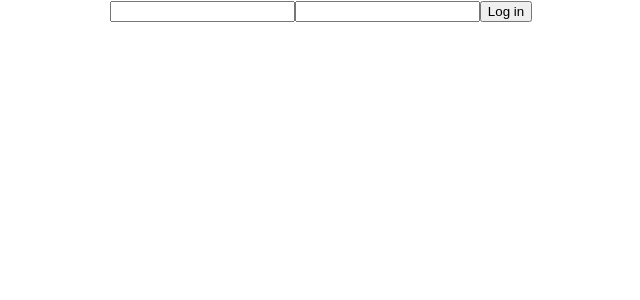
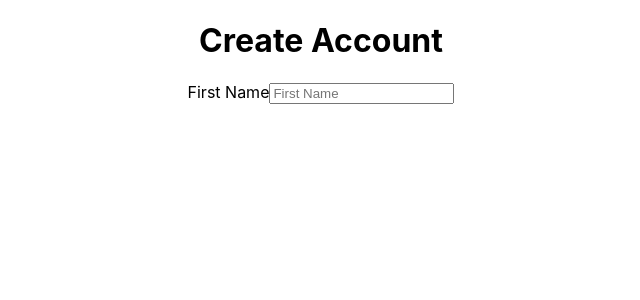
Before and after one commit to build-week-corporate-event-planner-2019/Front-End, a React (Create React App) app in the folder event-planner/: page /login in a window 1280 px wide. Shown: the top 300 px of the page, without its empty margins (319-959 px from the left). Built offline with nearby package versions, Linux system fonts and the light colour scheme.

Commit message:
firstname details

```diff
--- a/event-planner/src/components/Login.js
+++ b/event-planner/src/components/Login.js
@@ -1,60 +1,89 @@
-import React from "react";
-// import { axiosWithAuth } from '../utils/axiosWithAuth';
+import React, { Component } from 'react'
 
-
-class Login extends React.Component {
-    // make a post request to retrieve a token from the api
-    // when you have handled the token, navigate to the BubblePage route
-    state = {
-        credentials: {
-            username: '',
-            password: ''
-        }
-    };
-
-    handleChange = e => {
-        this.setState({
-            credentials: {
-                ...this.state.credentials,
-                [e.target.name]: e.target.value
-            }
-        });
-    };
-
-    // login = e => {
-    //     e.preventDefault();
-    //     // axiosWithAuth ==> ?? an axios instance; .post() ==> ?? promise
-    //     axiosWithAuth()
-    //         .post('/api/login', this.state.credentials)
-    //         .then(res => {
-    //             localStorage.setItem('token', res.data.payload);
-    //             // redirect to the apps main page?
-    //             this.props.history.push('/protected');
-    //         })
-    //         .catch(err => console.log(err));
-    // };
-
+export class Login extends Component {
     render() {
         return (
-            <div>
-                <form onSubmit={this.login}>
-                    <input
+            <div className="wrapper">
+                <div className="form-wrapper"></div>
+                <h1>Create Account</h1>
+                <form onSubmit= {this.handleSubmit} noValidate>
+                    <div className="firstName">
+                        <label htmlFor="firstName">First Name</label>
+                        <input
                         type="text"
-                        name="username"
-                        value={this.state.credentials.username}
-                        onChange={this.handleChange}
-                    />
-                    <input
-                        type="password"
-                        name="password"
-                        value={this.state.credentials.password}
-                        onChange={this.handleChange}
-                    />
-                    <button>Log in</button>
+                        className=""
+                        placeholder="First Name"
+                        name="firstName"
+                        noValidate
+                        onChange={this.handleChange}/>
+                    </div>
                 </form>
+
             </div>
-        );
+        )
     }
 }
 
-export default Login;
+export default Login
+
+
+// import React from "react";
+// // import { axiosWithAuth } from '../utils/axiosWithAuth';
+
+
+// class Login extends React.Component {
+//     // make a post request to retrieve a token from the api
+//     // when you have handled the token, navigate to the BubblePage route
+//     state = {
+//         credentials: {
+//             username: '',
+//             password: ''
+//         }
+//     };
+
+//     handleChange = e => {
+//         this.setState({
+//             credentials: {
+//                 ...this.state.credentials,
+//                 [e.target.name]: e.target.value
+//             }
+//         });
+//     };
+
+//     // login = e => {
+//     //     e.preventDefault();
+//     //     // axiosWithAuth ==> ?? an axios instance; .post() ==> ?? promise
+//     //     axiosWithAuth()
+//     //         .post('/api/login', this.state.credentials)
+//     //         .then(res => {
+//     //             localStorage.setItem('token', res.data.payload);
+//     //             // redirect to the apps main page?
+//     //             this.props.history.push('/protected');
+//     //         })
+//     //         .catch(err => console.log(err));
+//     // };
+
+//     render() {
+//         return (
+//             <div>
+//                 <form onSubmit={this.login}>
+//                     <input
+//                         type="text"
+//                         name="username"
+//                         value={this.state.credentials.username}
+//                         onChange={this.handleChange}
+//                     />
+//                     <input
+//                         type="password"
+//                         name="password"
+//                         value={this.state.credentials.password}
+//                         onChange={this.handleChange}
+//                     />
+//                     <button>Log in</button>
+//                 </form>
+//             </div>
+//         );
+//     }
+// }
+
+// export default Login;
```
Also changed, not shown: 1 other file (tests, documents, lock files or other folders).
